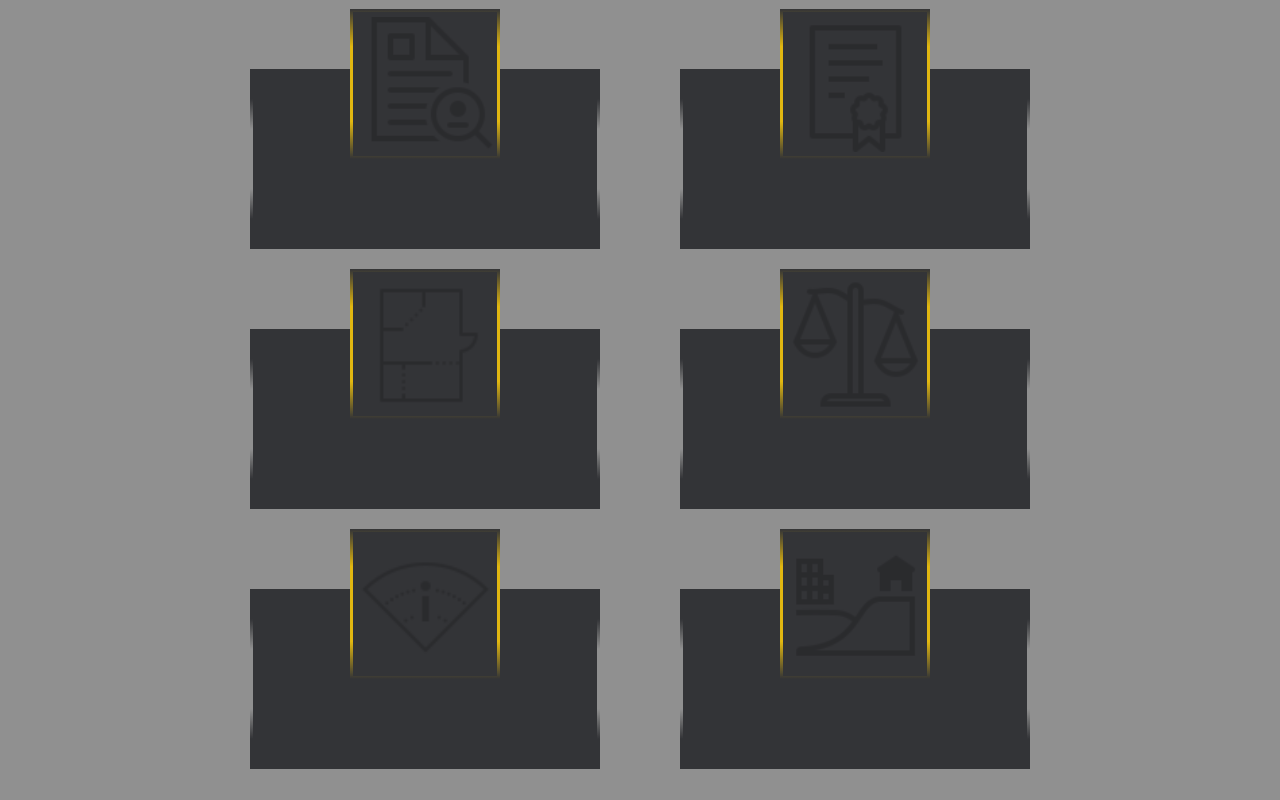
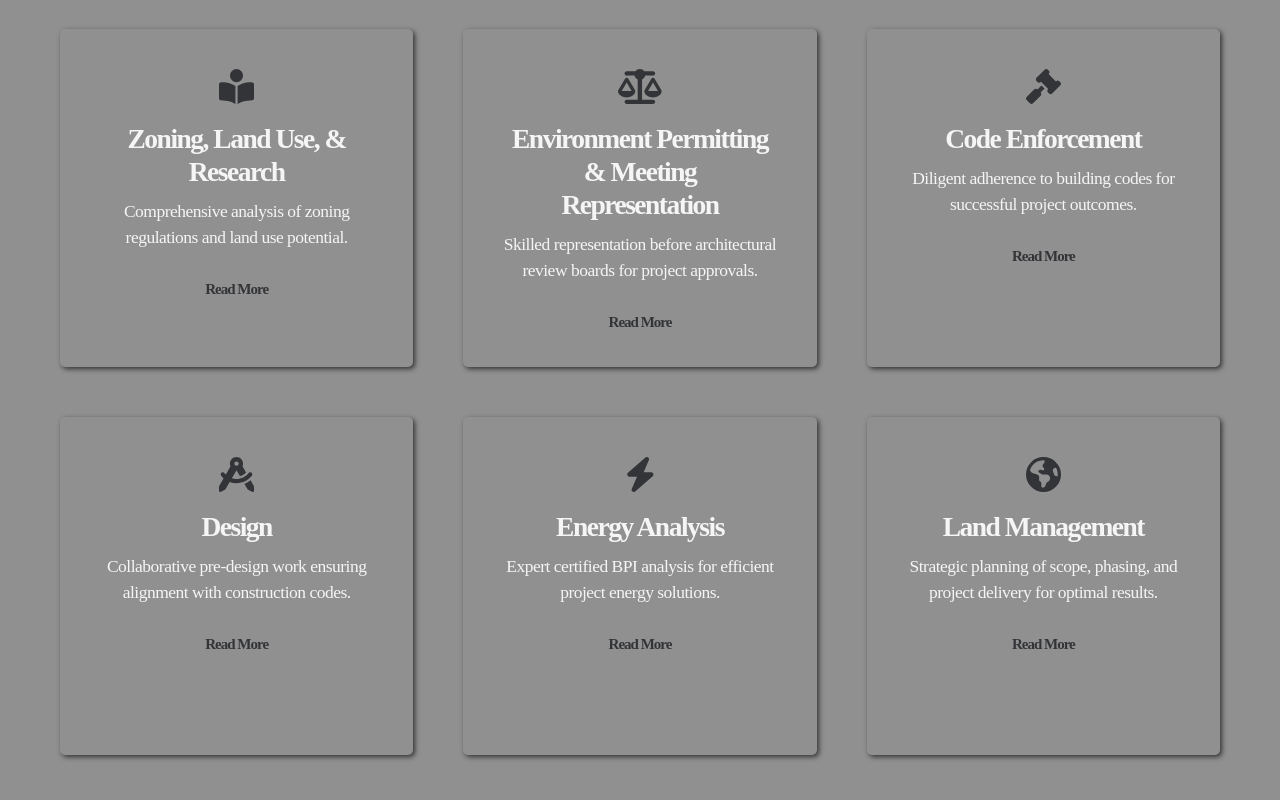
Before and after one commit to Caleb-Rogers/bmonroe-consulting, a Next.js app: page / in a window 1280 px wide. Shown: the part 1840-2640 px from the top of the page. Built offline with nearby package versions, Linux system fonts and the light colour scheme.

Commit message:
New Services Section
Simplified the CSS grid. No need for hover animations to reveal the information, rather just need them to add effects.

```diff
--- a/src/components/Navbar/Navbar.js
+++ b/src/components/Navbar/Navbar.js
@@ -13,7 +13,7 @@ const Navbar = ({ visible }) => {
       <div className="logo-nav" onClick={handleLogoClick}>
         B. Monroe Consulting
       </div>
-      <input type="checkbox" class="toggle-menu"></input>
+      <input type="checkbox" className="toggle-menu"></input>
       <div className="hamburger"></div>
       <nav className="main-nav">
         <ul className="main-nav-list">
--- a/src/components/ServicesSection/ServicesSection.css
+++ b/src/components/ServicesSection/ServicesSection.css
@@ -3,265 +3,151 @@
 /**************************/
 
 .serv-section {
-  font-family: "Playfair Display", serif;
   display: flex;
   flex-direction: column;
-  justify-content: center;
-  align-items: center;
   min-height: 100vh;
+  width: 100%;
+  font-family: "Playfair Display", serif;
   background: #909090;
   color: #f5f5f5;
 }
 
 .serv-heading {
-  position: sticky;
-  top: 20;
-  margin-top: 60px;
-  z-index: 10;
+  position: relative;
+  text-align: center;
+  padding-top: 60px;
   margin-bottom: 20px;
 }
 
-.serv-section h2 {
+.serv-section h1 {
   font-size: 4rem;
   font-weight: 700;
   letter-spacing: -2px;
 }
 
 .serv-container {
+  display: flex;
   position: relative;
-  display: flex;
-  padding: 80px 40px;
-  justify-content: center;
-  align-items: center;
-  flex-wrap: wrap;
-  gap: 80px;
-  z-index: 1;
-}
-.serv-card {
-  position: relative;
-  width: 350px;
-  height: 180px;
-  background: #333437;
-  transition: 0.5s;
-}
-
-.serv-card:hover {
-  height: 466px;
-}
-
-.serv-card .serv-lines {
-  position: absolute;
-  inset: 0;
-  z-index: 1;
-  background: #333437;
-  overflow: hidden;
-}
-
-.serv-card .serv-lines::before {
-  content: "";
-  position: absolute;
-  top: 50%;
-  left: 50%;
-  width: 600px;
-  height: 120px;
-  background: linear-gradient(
-    transparent,
-    #909090,
-    #909090,
-    #909090,
-    transparent
-  );
-  animation: animate 4s linear infinite;
-  animation-play-state: paused;
-}
-
-.serv-card:hover .serv-lines::before {
-  animation-play-state: running;
-}
-
-@keyframes animate {
-  0% {
-    transform: translate(-50%, -50%) rotate(0deg);
-  }
-  100% {
-    transform: translate(-50%, -50%) rotate(360deg);
-  }
-}
-
-.serv-card .serv-lines::after {
-  content: "";
-  position: absolute;
-  inset: 3px;
-  background: #333437;
-}
-
-.serv-card .serv-img-box {
-  position: absolute;
-  top: -60px;
-  left: 50%;
-  width: 150px;
-  height: 150px;
-  transform: translateX(-50%);
-  background: #333437;
-  transition: 0.5s;
-  z-index: 10;
-  overflow: hidden;
-  display: flex;
+  padding: 40px 60px 80px;
   justify-content: center;
   align-items: center;
 }
 
-.serv-card:hover .serv-img-box {
-  top: 25px;
-  width: 200px;
-  height: 200px;
+.serv-row {
+  display: grid;
+  grid-template-columns: repeat(3, 1fr);
+  grid-template-rows: repeat(2, 1fr);
+  grid-gap: 50px;
 }
 
-.serv-card .serv-img-box::before {
-  content: "";
-  position: absolute;
-  top: 50%;
-  left: 50%;
-  width: 500px;
-  height: 150px;
-  transform: translate(-50%, -50%);
-  background: linear-gradient(
-    transparent,
-    #e1b711,
-    #e1b711,
-    #e1b711,
-    transparent
-  );
-  animation: animate2 6s linear infinite;
-  animation-play-state: paused;
+.serv-box {
+  text-align: center;
+  padding: 25px 10px;
+  border-radius: 5px;
+  background: transparent;
+  box-shadow: 2px 2px 5px #333437;
+  transition: all 0.4s;
 }
 
-.serv-card:hover .serv-img-box::before {
-  animation-play-state: running;
+.serv-icon {
+  min-height: 35px;
+  margin: 15px 0;
+  color: #333437;
+  border-radius: 50%;
 }
 
-@keyframes animate2 {
-  0% {
-    transform: translate(-50%, -50%) rotate(360deg);
-  }
-  100% {
-    transform: translate(-50%, -50%) rotate(0deg);
-  }
+.serv-box h2 {
+  font-size: 2.75rem;
+  font-weight: 600;
+  letter-spacing: -1.5px;
+  margin: 0 30px 10px;
 }
 
-.serv-card .serv-img-box::after {
-  content: "";
-  position: absolute;
-  inset: 3px;
-  background: #333437;
+.serv-box p {
+  font-size: 1.75rem;
+  font-weight: 500;
+  letter-spacing: -0.5px;
+  margin: 0 30px 20px;
 }
 
-.serv-card .serv-img-box img {
-  position: absolute;
-  width: 135px;
-  z-index: 1;
-  filter: invert(1);
-  opacity: 0.2;
-  transition: 0.5s;
+.serv-box:hover {
+  background: #f5f5f5;
+  transform: scale(1.05);
 }
 
-.serv-card:hover .serv-img-box img {
-  opacity: 1;
-}
-
-.serv-card .serv-content {
-  position: absolute;
-  width: 100%;
-  height: 100%;
-  display: flex;
-  justify-content: center;
-  align-items: flex-end;
-  overflow: hidden;
-}
-
-.serv-card .serv-content .serv-details {
-  padding: 30px 20px;
-  text-align: center;
-  width: 100%;
-  transition: 0.5s;
-  transform: translateY(300px);
-  z-index: 1;
-}
-
-.serv-card:hover .serv-content .serv-details {
-  transform: translateY(0px);
-  z-index: 10;
-}
-
-.serv-card .serv-content .serv-details h2 {
-  font-size: 2.75rem;
-  font-weight: 800;
-  letter-spacing: -0.75;
-  color: #e1b711;
-  margin-bottom: -10px;
-}
-
-.serv-card:hover .serv-content .serv-details h2 {
-  transform: translateY(-15px);
-}
-
-.serv-card .serv-content .serv-details p {
-  font-size: 1.3rem;
-  font-weight: 600;
-  letter-spacing: 0.75;
-  color: #f5f5f5;
-  opacity: 0;
-}
-
-.serv-card:hover .serv-content .serv-details p {
-  opacity: 1;
-}
-
-.serv-card .serv-content .serv-details a {
-  display: inline-block;
-  text-decoration: none;
-  font-size: 1.75rem;
-  font-weight: 600;
-  padding: 8px 15px;
-  border-radius: 10px;
-  transition: all 0.3s;
-  opacity: 0;
-}
-
-.serv-card:hover .serv-content .serv-details a {
-  opacity: 1;
-}
-
-.serv-card .serv-content .serv-details a:link,
-.serv-card .serv-content .serv-details a:visited {
-  background-color: #333437;
+.serv-box:hover h2 {
   color: #909090;
 }
 
-.serv-card .serv-content .serv-details a:hover,
-.serv-card .serv-content .serv-details a:active {
-  background-color: #f5f5f5;
+.serv-box:hover p {
+  color: #909090;
+}
+
+.serv-box:hover a {
+  box-shadow: 0px 0px 3px #333437;
+}
+
+.serv-box a:link,
+.serv-box a:visited {
+  display: inline-block;
+  text-decoration: none;
+  padding: 8px 15px;
+  border-radius: 10px;
+  font-size: 1.5rem;
+  font-weight: 600;
+  letter-spacing: -1px;
   color: #333437;
+  transition: all 0.5s;
+}
+
+.serv-box a:hover,
+.serv-box a:active {
+  font-size: 1.6rem;
+  font-weight: 700;
+  background-color: #333437;
+  color: #e1b711;
+  letter-spacing: -0.5px;
+  cursor: pointer;
+}
+
+.serv-box .serv-icon:hover {
+  background-color: #333437;
+  color: #e1b711;
+  min-height: 21px;
+  border-radius: 50%;
+  padding: 7px;
+  transition: all 0.6s;
+  cursor: pointer;
 }
 
 /* RESPONSIVENESS */
 
 @media only screen and (max-width: 1130px) {
-  .serv-section {
-    display: flex;
-    justify-content: center;
-    align-items: center;
-    text-align: center;
-    flex-direction: column;
-    padding-bottom: 2rem;
+  .serv-row {
+    grid-gap: 25px;
   }
-  .serv-heading h2 {
-    font-size: 3.2rem;
+  .serv-box h2 {
+    font-size: 2.25rem;
+  }
+  .serv-box p {
+    font-size: 1.15rem;
+  }
+  .serv-box a {
+    padding: 6px 12px;
+    font-size: 1.15rem;
   }
 }
 
-@media only screen and (max-width: 873px) {
-  .serv-heading h2 {
-    font-size: 2.8rem;
+@media only screen and (max-width: 886px) {
+  .serv-row {
+    grid-template-columns: repeat(2, 1fr);
+    grid-template-rows: repeat(3, 1fr);
+    grid-gap: 20px;
   }
 }
+
+@media only screen and (max-width: 615px) {
+  .serv-row {
+    grid-template-columns: repeat(1, 1fr);
+  }
+}
--- a/src/components/ServicesSection/ServicesSection.js
+++ b/src/components/ServicesSection/ServicesSection.js
@@ -1,101 +1,49 @@
+import { FontAwesomeIcon } from '@fortawesome/react-fontawesome';
+import { faBookOpenReader, faGavel, faCompassDrafting, faScaleBalanced, faBolt, faEarthAmericas } from '@fortawesome/free-solid-svg-icons';
+
 export default function ServicesSection() {
   return (
     <section className="serv-section">
       <div className="serv-heading">
-        <h2>Our Services: What Monroe Consulting Can Do For YOU</h2>
+        <h1>Our Services: What Monroe Consulting Can Do For YOU</h1>
       </div>
       <div className="serv-container">
-        <div className="serv-card">
-          <div className="serv-lines"></div>
-            <div className="serv-img-box">
-              <img src="research-100-light.png" alt="Zoning, Land Use, & Research ICON"></img>
-            </div>
-            <div className="serv-content">
-              <div className="serv-details">
+        <div className="serv-row">
+          <div className="serv-box">
+            <FontAwesomeIcon icon={faBookOpenReader} className="serv-icon" />
             <h2>Zoning, Land Use, & Research</h2>
-                <p>
-                  Zoning and land use research, Location analysis, Site plan approvals, Conditional use permits,
-                  Zoning ordinance appeals, Zoning ordinance variances, Zoning ordinance amending, Property re-zoning,
-                  Architectural review approvals, Public Works and Transportation Approvals, Zoning violations
-                </p>
+            <p>Comprehensive analysis of zoning regulations and land use potential.</p>
             <a href="/services">Read More</a>
           </div>
-            </div>
-        </div>
-        <div className="serv-card">
-          <div className="serv-lines"></div>
-            <div className="serv-img-box">
-              <img src="permit-100-light.png" alt="Zoning, Land Use, & Research ICON"></img>
-            </div>
-            <div className="serv-content">
-              <div className="serv-details">
-                <h2>Code Enforcement</h2>
-                <p>
-                  Demolition permits, Building Codes Analysis, Building Permits, Occupancy permits, Special Permits,
-                  Temporary Structures permits, Code violations
-                </p>
+          <div className="serv-box">
+            <FontAwesomeIcon icon={faScaleBalanced} className="serv-icon" />
+            <h2>Environment Permitting & Meeting Representation</h2>
+            <p>Skilled representation before architectural review boards for project approvals.</p>
             <a href="/services">Read More</a>
           </div>
-            </div>
-        </div>
-        <div className="serv-card">
-          <div className="serv-lines"></div>
-            <div className="serv-img-box">
-              <img src="floorplan-80-light.png" alt="Zoning, Land Use, & Research ICON"></img>
-            </div>
-            <div className="serv-content">
-              <div className="serv-details">
-                <h2>Design</h2>
-                <p>
-                  Pre-design work to ensure compliance with the Code, Site plan design, Pre-design work for engineers and architects
-                </p>
+          <div className="serv-box">
+            <FontAwesomeIcon icon={faGavel} className="serv-icon" />
+            <h2>Code Enforcement</h2>
+            <p>Diligent adherence to building codes for successful project outcomes.</p>
             <a href="/services">Read More</a>
           </div>
-            </div>
-        </div>
-        <div className="serv-card">
-          <div className="serv-lines"></div>
-            <div className="serv-img-box">
-              <img src="justice-100-light.png" alt="Zoning, Land Use, & Research ICON"></img>
-            </div>
-            <div className="serv-content">
-              <div className="serv-details">
-                <h2>Environment Permitting & Meeting Representation</h2>
-                <p>
-                  Architectural Review Boards, Historic District Commissions, Planning Commissions, Town Boards, Zoning Board of Appeals, Building Code Board of Appeals, City and County Councils, State Regulatory Agencies
-                </p>
+          <div className="serv-box">
+            <FontAwesomeIcon icon={faCompassDrafting} className="serv-icon" />
+            <h2>Design</h2>
+            <p>Collaborative pre-design work ensuring alignment with construction codes.</p>
             <a href="/services">Read More</a>
           </div>
-            </div>
-        </div>
-        <div className="serv-card">
-          <div className="serv-lines"></div>
-            <div className="serv-img-box">
-              <img src="nrganalysis-80-light.png" alt="Zoning, Land Use, & Research ICON"></img>
-            </div>
-            <div className="serv-content">
-              <div className="serv-details">
+          <div className="serv-box">
+            <FontAwesomeIcon icon={faBolt} className="serv-icon" />
             <h2>Energy Analysis</h2>
-                <p>
-                  Certified BPI Infiltration and Duct Leakage(Blower Door Testing), Home efficiency analysis
-                </p>
+            <p>Expert certified BPI analysis for efficient project energy solutions.</p>
             <a href="/services">Read More</a>
           </div>
-            </div>
-        </div>
-        <div className="serv-card">
-          <div className="serv-lines"></div>
-            <div className="serv-img-box">
-              <img src="land-100-light.png" alt="Zoning, Land Use, & Research ICON"></img>
-            </div>
-            <div className="serv-content">
-              <div className="serv-details">
+          <div className="serv-box">
+            <FontAwesomeIcon icon={faEarthAmericas} className="serv-icon" />
             <h2>Land Management</h2>
-                <p>
-                  Analyzing feasibility for the highest and best use for the asset or land, Researching property history and allowable uses, Coordinating permitting, Planning the scope, phasing, and project delivery method, Managing properties for absentee landowners
-                </p>
+            <p>Strategic planning of scope, phasing, and project delivery for optimal results.</p>
             <a href="/services">Read More</a>
-              </div>
           </div>
         </div>
       </div>
```
Lines whose indentation alone changed are shown as unchanged.
